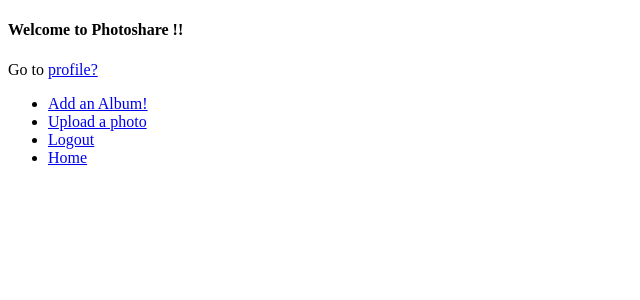
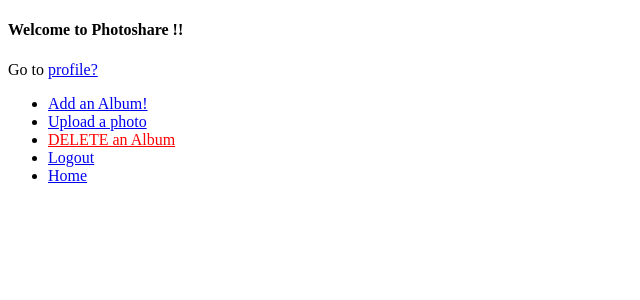
Before and after one commit to sarthakjagetia/PhotoShare, a Flask app: page /hello in a window 1280 px wide. Shown: the top 300 px of the page, without its empty margins (0-640 px from the left). Run offline with Flask 2, Linux system fonts and the light colour scheme; data comes from the database, SQL or seed files in the repository.

Commit message:
Delete albums Added functionality of Delete albums on the home page

```diff
--- a/app.py
+++ b/app.py
@@ -265,6 +265,29 @@ def upload_file():
 
 
 # end photo uploading code
+#DELETING ALBUM AND PHOTOS
+
+@app.route("/delete_album", methods=['GET', 'POST'])
+@flask_login.login_required
+def delete_album():
+    '''
+    Shortcomings:
+    If there are no albums existing for a user in the database; this code still gives you a fake message of "Deleted!"
+    for any album_name you input!
+    '''
+    uid = getUserIdFromEmail(flask_login.current_user.id)
+    if request.method == 'POST':
+        album_name = request.form.get('album')
+        cursor = conn.cursor()
+        print(album_name)
+        print(type(album_name))
+        ab = str(album_name)
+        #cursor.execute("DELETE FROM Pictures AS p WHERE p.album_id = album_id")
+        cursor.execute("DELETE FROM Albums WHERE Name ='" + ab + "'")
+        conn.commit()
+        return render_template('hello.html', message='Deleted!')
+    else:
+        return render_template('delete_album.html', albums=getUsersAlbums(uid))
 
 
 # default page
--- a/templates/hello.html
+++ b/templates/hello.html
@@ -29,6 +29,7 @@
 <ul>
     <li><a href='/add_album'>Add an Album!</a></li>
 <li><a href='/upload'>Upload a photo</a> </li>
+    <li ><a style="color:#FF0000;"href='/delete_album'>DELETE an Album</a></li>
 <li><a href='/logout'>Logout</a></li>
 <li><a href='/'>Home</a></li>
 </ul>
--- a/templates/upload.html
+++ b/templates/upload.html
@@ -19,17 +19,17 @@
 
         <!-- Displaying Albums for the users-->
         {% if albums %}
-        <center><h2> Here are your Albums ! </h2></center>
+        <h2> Here are your Albums ! </h2>
         <ul>
             {% for album in albums %}
-                <center><li><a>{{album[0]}}</a></li></center>
+                <li><a>{{album[0]}}</a></li>
             {% endfor %}
         </ul>
         {% endif %}
 
         <!-- Displaying Photos for the users-->
         {% if photos %}
-            <center><h2>Here are your photos</h2></center>
+            <h2>Here are your photos</h2>
             <ul>
                 {% for photo in photos %}
                     <li>{{photo[2]}}<br>
```
Also changed, not shown: templates/delete_album.html (added, +26 -0 lines).
